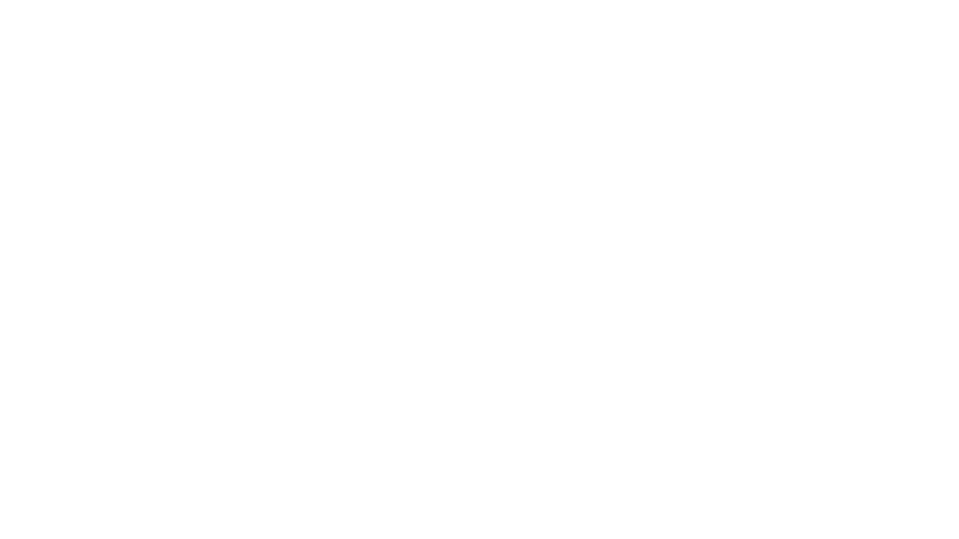
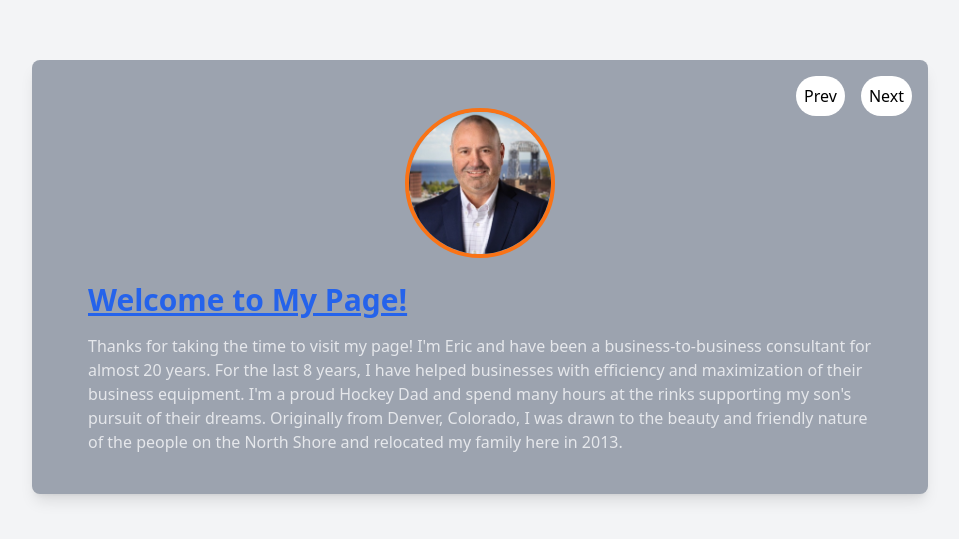
Before and after one commit to T-Hughes94/eric-slideshow, a Next.js app: page / in a window 1280 px wide. Shown: the part 123-662 px from the top of the page, without its empty margins (160-1119 px from the left). Built offline with nearby package versions, Linux system fonts and the light colour scheme.

Commit message:
progress

```diff
--- a/src/app/components/Slides.tsx
+++ b/src/app/components/Slides.tsx
@@ -1,46 +1,111 @@
-// src/app/components/Slides.tsx
+// "use client" is required for client-side state and interactivity
+"use client";
 
+import { FC, useState } from 'react';
 import Image from 'next/image';
-import { FC } from 'react';
-import styles from './Slides.module.css'; // Assuming you'll use CSS modules for styling
+import styles from './Slides.module.css';
+
+// Array of slide data for better organization
+const slides = [
+  {
+    id: 1,
+    title: "Welcome to My Page!",
+    description: `
+      Thanks for taking the time to visit my page! I'm Eric and have been a business-to-business consultant for almost 20 years.
+      For the last 8 years, I have helped businesses with efficiency and maximization of their business equipment.
+      I'm a proud Hockey Dad and spend many hours at the rinks supporting my son's pursuit of their dreams.
+      Originally from Denver, Colorado, I was drawn to the beauty and friendly nature of the people on the North Shore and relocated my family here in 2013.
+    `,
+    image: "/eric-nicholson.jpeg", // Replace with correct path
+  },
+  {
+    id: 2,
+    title: "My Business Experience",
+    description: `
+      As a former business owner, I've seen the cost, time, and effort it takes to deal with a subpar/mismatched copier.
+      If I had only known Managed Print Services existed and there were consultants who could help me, I would have signed up immediately.
+      There is no cost to get an audit and suggestions for improving the systems you have in place.
+      I believe it's priority #1 for an owner/executive to work on their business instead of working in their business. Growth is a mindset...
+      let me take some of the operational clutter off of your plate.
+    `,
+    image: "/eoj_logo.svg", // EO Johnson logo
+  },
+  {
+    id: 3,
+    title: "EO Johnson – Your Premier Partner",
+    description: `
+      E.O. Johnson has been family owned and operated for the last 66 years. Two years ago, EOJ acquired ShelDon Business Solutions.
+      We have been in the local Duluth market for nearly 25 years. EOJ is the premier Canon Copier dealer in the area.
+      We service the areas between Grand Marias, Duluth, Cloquet, Ashland, and Bayfield County.
+      We offer a wide range of solutions to help businesses of all sizes save money, utilize scanning and document management to modernize,
+      and provide industry-leading IT security solutions.
+    `,
+    image: "/eoj_office.jpg", // Replace with relevant office photo
+  },
+  {
+    id: 4,
+    title: "Benefits of EO Johnson's Services",
+    description: `
+      • Budget-Friendly: EO Johnson can show you the latest in printing and device technologies and features,
+      help you understand the cost benefits of upgrading or replacing your multifunction copier or printer, and determine the right print solution to fit your budget.
+
+      • Easy-to-Use: The latest multifunction copiers and printers feature intuitive interfaces and advanced controls.
+      We won’t leave until your team is totally prepared to use it, training beyond the basics so you can make the most of your technology.
+
+      • Secure: Hackers can gain back-door access to a company’s entire network through printers that aren’t properly configured and secured.
+      Rely on our exclusive ImageGuard to provide the highest level of protection for your entire fleet of devices.
+    `,
+    image: "/eoj_security.jpg", // Replace with a photo of secure systems or copiers
+  },
+  {
+    id: 5,
+    title: "Thank You for Visiting",
+    description: `
+      My passion is working with businesses to address the needs of the organization. No environment is the same and we pride ourselves on building specific plans
+      to address the unique structure of the clients we work with. I truly appreciate that you took the time to check out my Digital Business Card!
+      Please reach out to me with your questions, and I wish you continued success and prosperity.
+    `,
+    image: "/eric-nicholson.jpeg", // Can reuse Eric's headshot for personal touch
+  },
+];
 
 const Slides: FC = () => {
+  const [currentSlide, setCurrentSlide] = useState(0);
+
+  // Function to change slides
+  const nextSlide = () => setCurrentSlide((prev) => (prev + 1) % slides.length);
+  const prevSlide = () => setCurrentSlide((prev) => (prev - 1 + slides.length) % slides.length);
+
   return (
-    <section className={`${styles.slide} flex items-start p-10`}>
-      {/* Headshot in top-left corner */}
-      <div className="w-32 h-32 mr-6">
-        <Image
-          src="/eric-headshot.jpeg" // Update with the correct path to Eric's headshot image
-          alt="Eric's Headshot"
-          width={128}
-          height={128}
-          className="rounded-full object-cover"
-        />
+    <div className="h-screen flex items-center justify-center bg-gray-100">
+      {/* Slide Container */}
+      <div className="w-full max-w-4xl mx-auto p-6 bg-gray-400 shadow-lg rounded-lg relative overflow-hidden">
+        {/* Slide Navigation */}
+        <div className="absolute top-4 right-4 flex space-x-4">
+          <button onClick={prevSlide} className="bg-white text-black p-2 rounded-full">Prev</button>
+          <button onClick={nextSlide} className="bg-white text-black p-2 rounded-full">Next</button>
+        </div>
+
+        {/* Image for each slide */}
+        <div className="w-full flex justify-center my-6">
+          <Image
+            src={slides[currentSlide].image}
+            alt={slides[currentSlide].title}
+            width={150}
+            height={150}
+            className="rounded-full border-4 border-orange-500"
+          />
+        </div>
+
+        {/* Content */}
+        <div className="text-left px-8">
+          <h1 className="text-3xl font-bold underline text-blue-600 mb-4">
+            {slides[currentSlide].title}
+          </h1>
+          <p className="text-gray-200 mb-4">{slides[currentSlide].description}</p>
+        </div>
       </div>
-
-      {/* Pitch content */}
-      <div className="flex-1 text-left">
-        <p className="text-lg mb-4">
-          Thanks for taking the time to visit my page! I'm Eric and have been a business-to-business consultant for almost 20 years. For the last 8 years, I have helped businesses with efficiency and maximization of their business equipment. I'm a proud Hockey Dad and spend many hours at the rinks supporting my son's pursuit of their dreams. Originally from Denver, Colorado, I was drawn to the beauty and friendly nature of the people on the North Shore and relocated my family here in 2013.
-        </p>
-
-        <p className="text-lg mb-4">
-          As a former business owner, I've seen the cost, time, and effort it takes to deal with a subpar/mismatched copier. If I had only known Managed Print Services existed and there were Consultants who could help me, I would have signed up immediately.
-        </p>
-
-        <p className="text-lg mb-4">
-          There is no cost to get an audit and suggestions for improving the systems you have in place. I believe it's priority #1 for an owner/executive to work on their business instead of working in their business. Growth is a mindset... let me take some of the operational clutter off of your plate.
-        </p>
-
-        <p className="text-lg mb-4">
-          E.O. Johnson has been family-owned and operated for the last 66 years. Two years ago, EOJ acquired ShelDon Business Solutions. We have been in the local Duluth market for nearly 25 years. EOJ is the premier Canon Copier dealer in the area. We service the areas between Grand Marais, Duluth, Cloquet, Ashland, and Bayfield County. We offer a wide range of solutions to help businesses of all sizes save money, utilize scanning and document management to modernize and provide industry-leading IT security solutions.
-        </p>
-
-        <p className="text-lg">
-          My passion is working with businesses to address the needs of the organization. No environment is the same, and we pride ourselves on building specific plans to address the unique structure of the clients we work with. I truly appreciate that you took the time to check out my Digital Business Card! Please reach out to me with your questions, and I wish you continued success and prosperity.
-        </p>
-      </div>
-    </section>
+    </div>
   );
 };
 
--- a/src/app/page.tsx
+++ b/src/app/page.tsx
@@ -1,8 +1,10 @@
 import Image from "next/image";
+import Slides from './components/Slides';
 
 export default function Home() {
   return (
     <>
+    <Slides/>
     </>
   );
 }
```
Also changed, not shown: src/app/components/Slides.module.css (+16 -1 lines), public/eoj_logo.svg (added).
